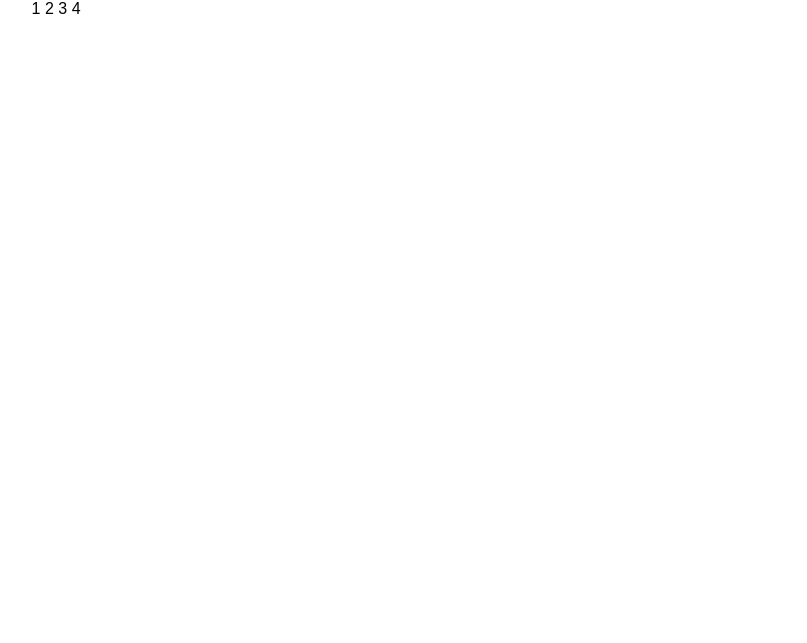
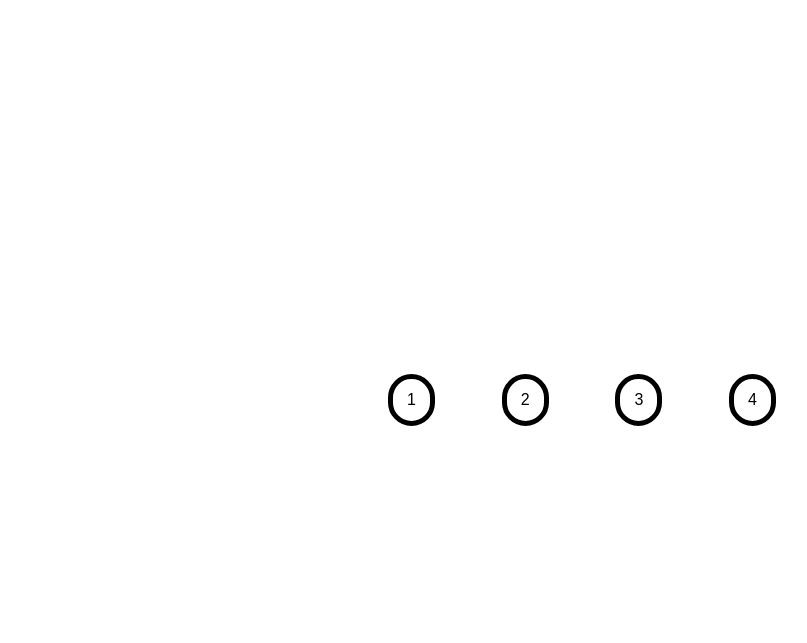
Before and after one commit to nkartikaxioned/progress-steps, a plain HTML site: page index.html in a window 1280 px wide. Shown: the whole page, without its empty margins (58-865 px from the left). Drawn offline with Linux system fonts and the light colour scheme.

Commit message:
style completed 20%

```diff
--- a/assets/css/style.css
+++ b/assets/css/style.css
@@ -79,7 +79,7 @@
 }
 
 .cf:after { clear: both; }
-.cf { *zoom: 1; }
+/* .cf { *zoom: 1; } */
 
 /*for all*/
 body {
@@ -103,47 +103,52 @@
   width: 86%;
   margin: 0 auto;
 }
-/*=================================
-  Header styling starts here
-=================================*/
 
-
-
-
-
-
-/*=================================
-  Header styling ends here
-=================================*/
 
 /*=================================
   main styling starts here
 =================================*/
 
+.progress_steps {
+  width: 100%;
+  height: 100vh;
+ }
+
+.progress_steps .wrapper {
+  width: 100%;
+  height: 100%;
+  display: flex;
+  align-items: center;
+  justify-content: center;
 
 
+}
 
+.list {
+  width: 60%;
+  height: 60%;
+  display: flex;
+  align-items: center;
+  justify-content: center;
+}
 
+.position {
+  height: 3%;
+  padding: 14px;
+  border-radius: 30px;
+  outline: 5px solid black;
+  display: flex;
+  align-items: center;
+}
 
+.position:not(:last-child) {
+  margin-right: 10% ;
 
-
+}
 /*=================================
   main styling ends here
 =================================*/
 
-/*=================================
-  footer styling starts here
-=================================*/
-
-
-
-
-
-
-
- /*=================================
-  footer styling ends here
-=================================*/
 
 /*media query starts*/
 /*media query for 995px starts here*/
```
